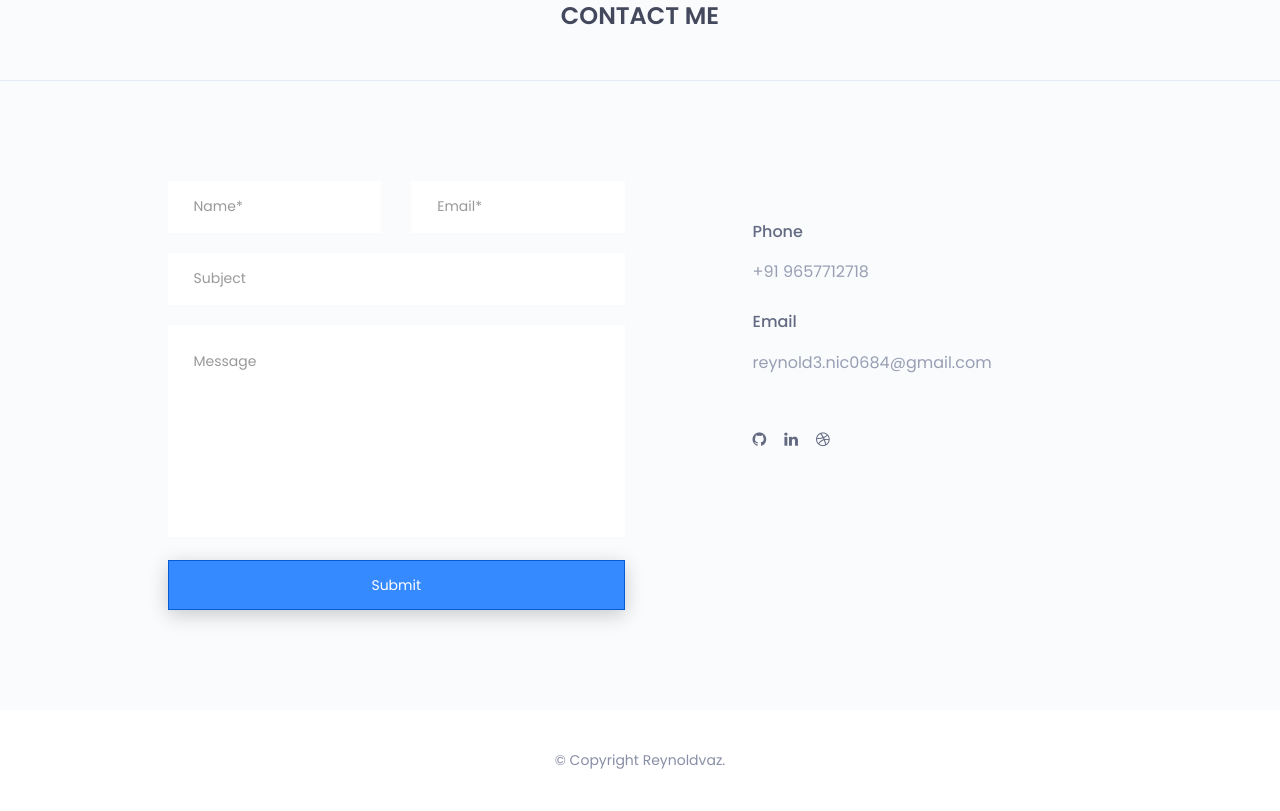
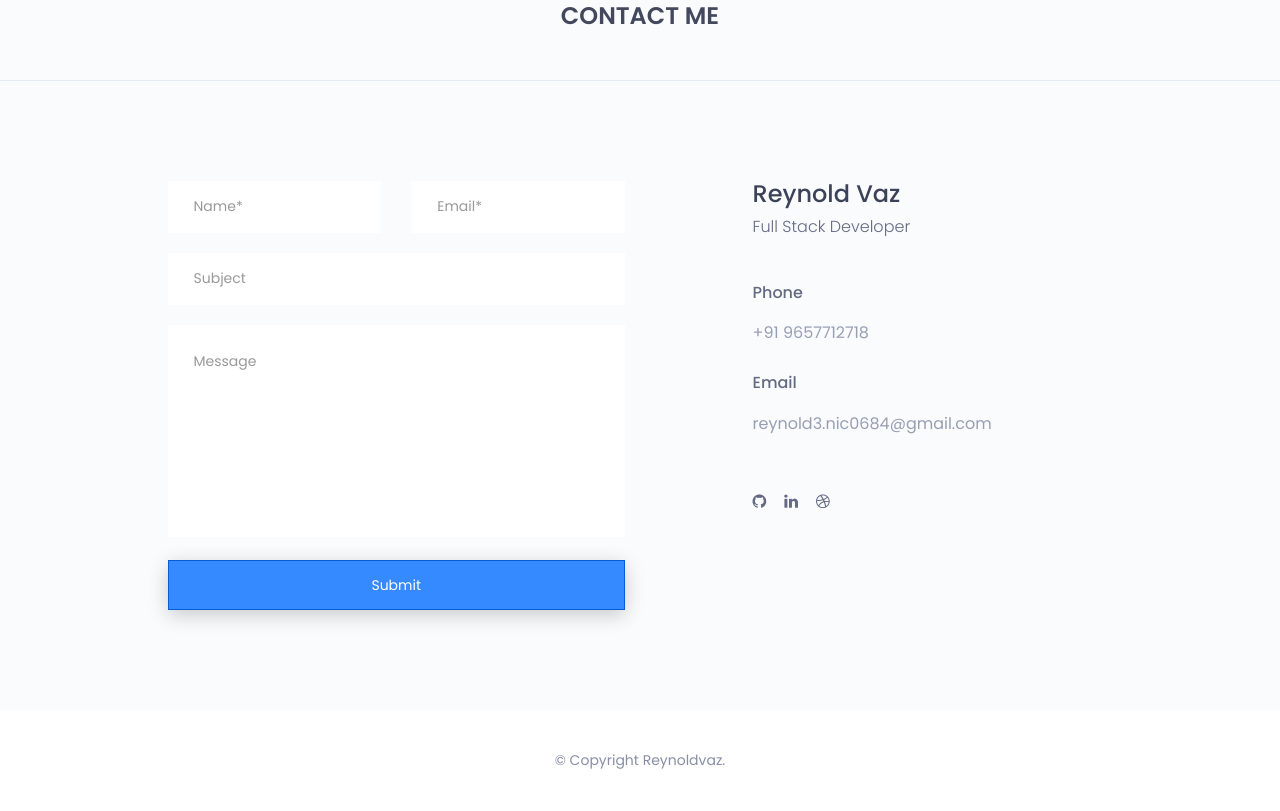
Before and after one commit to ReynoldVaz/reynold_portfolio, a plain HTML site: page index.html in a window 1280 px wide. Shown: the part 5157-5968 px from the top of the page. Drawn offline with nearby package versions, Linux system fonts and the light colour scheme.

Commit message:
update address head

```diff
--- a/index.html
+++ b/index.html
@@ -571,7 +571,10 @@ data, Node for creating a local deployment environment.
 						<div class="col-md-offset-1 col-md-5 col-sm-6">
 							<div class="single-contact-box">
 								<div class="contact-adress">
-
+									<div class="contact-add-head">
+										<h3>Reynold Vaz</h3>
+										<p>Full Stack Developer</p>
+									</div>
 									<div class="contact-add-info">
 										<div class="single-contact-add-info">
 											<h3>phone</h3>
```
